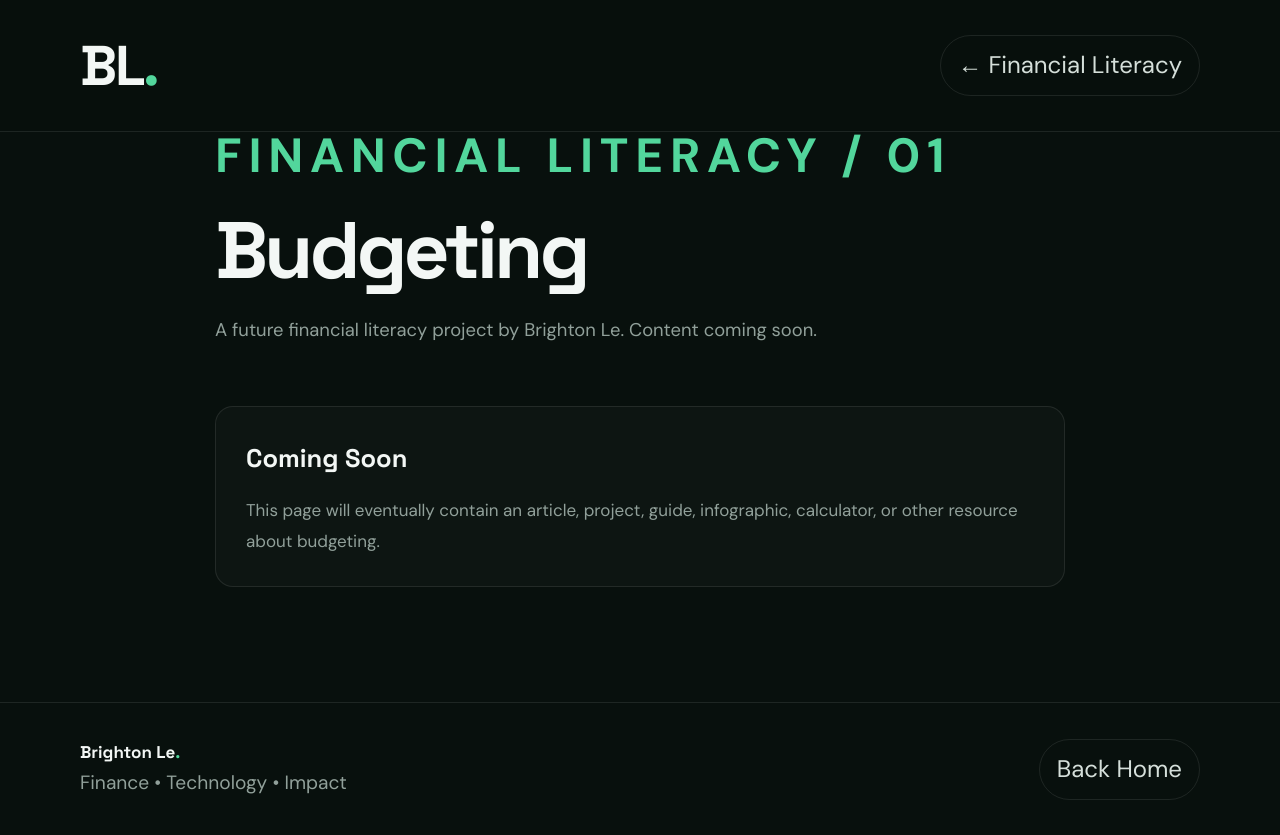
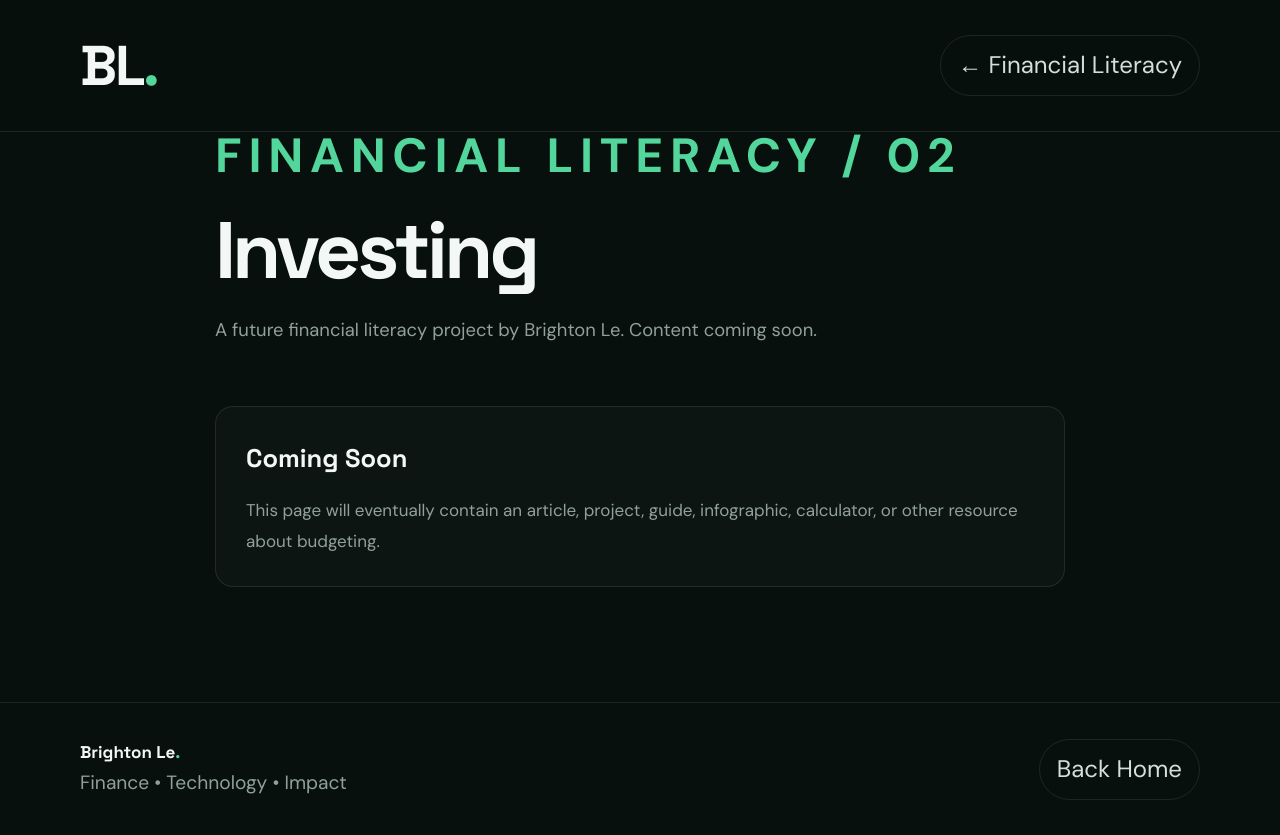
Before and after one commit to britainlay/Website, a plain HTML site: page financial-literacy/investing.html in a window 1280 px wide. Drawn offline with Linux system fonts and the light colour scheme.

Commit message:
Update investing.html

```diff
--- a/financial-literacy/investing.html
+++ b/financial-literacy/investing.html
@@ -73,7 +73,7 @@
     >
 
         <span class="eyebrow">
-            FINANCIAL LITERACY / 01
+            FINANCIAL LITERACY / 02
         </span>
 
 
@@ -86,7 +86,7 @@
                 margin-bottom: 25px;
             "
         >
-            Budgeting
+            Investing
         </h1>
 
 
```
